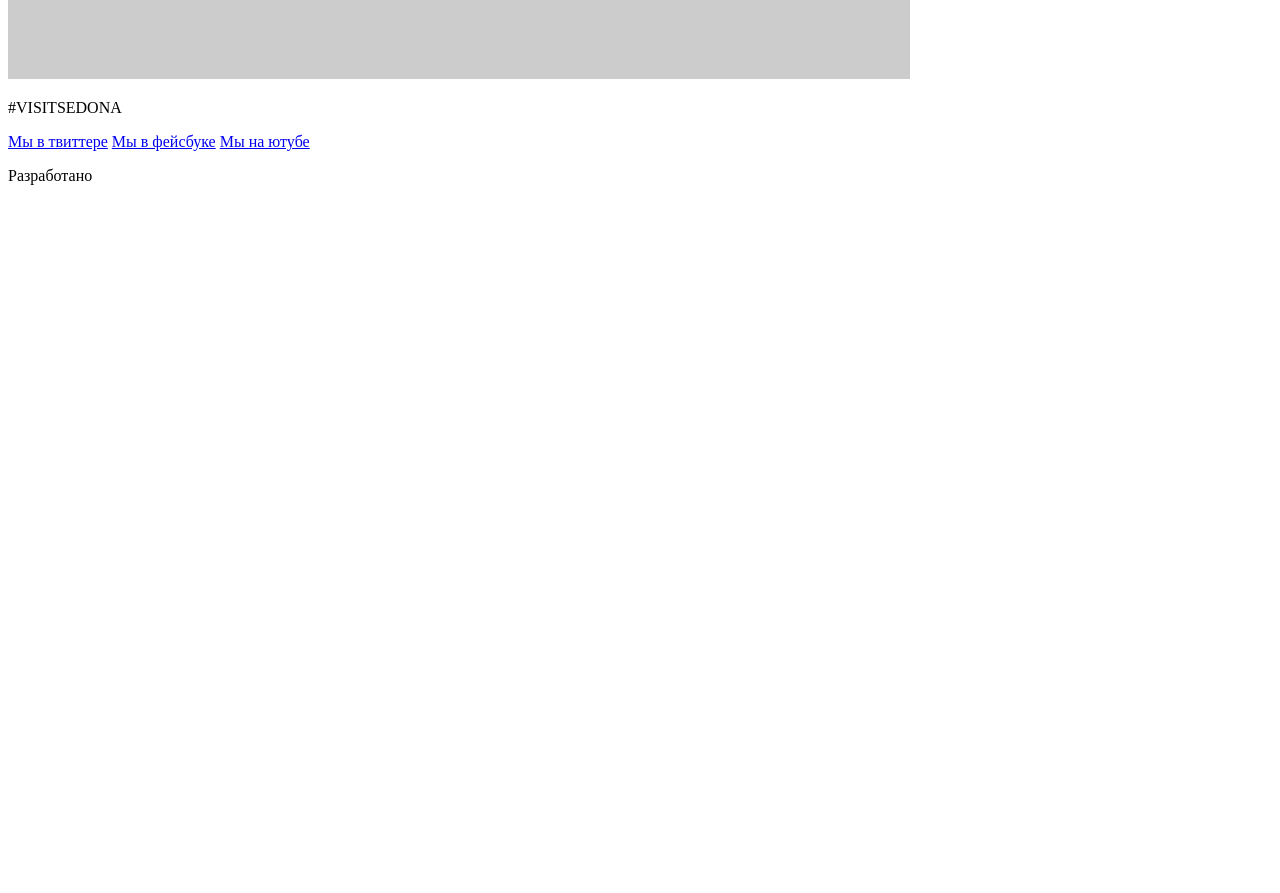
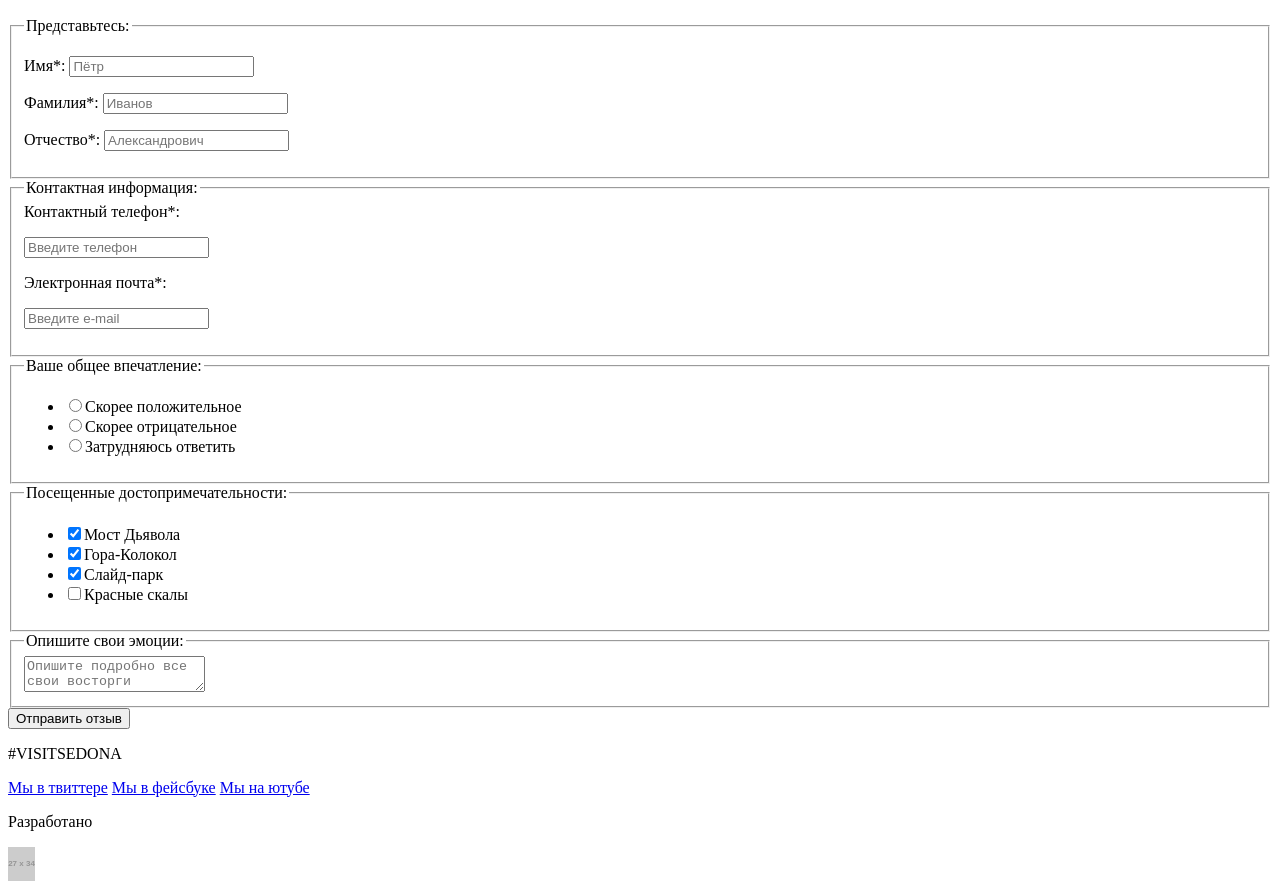
Before and after one commit to DreadRock01/1373593-sedona-20, a website: page source/form.html in a window 1280 px wide. Shown: the part 348-1241 px from the top of the page. Before the commit the page ends 800 px from the top, so only its background shows below. Drawn offline with Linux system fonts and the light colour scheme; placeholder pictures from the web are drawn by us.

Commit message:
Заверстал форму отзыва

```diff
--- a/source/form.html
+++ b/source/form.html
@@ -1,22 +1,22 @@
 <!DOCTYPE html>
-<html class="page" lang="ru">
+<html lang="ru">
 
 <head>
   <meta charset="utf-8">
   <title>HTML Academy: Седона</title>
 </head>
 
-<body class="page__body">
-  <header class="page-header">
+<body class="body">
+  <header class="header">
     <nav class="nav">
-      <div class="nav__wrapper">
-        <ul class="nav__list site-list">
-          <li class="site-list__item"><a href="index.html">Главная</a></li>
-          <li class="site-list__item"><a href="photo.html">Фото и видео</a></li>
-          <li class="site-list__item"><a href="form.html">Форма отзыва</a></li>
-          <li class="site-list__item"><a href="https://htmlacademy.ru/intensive/adaptive">Html academy</a></li>
-        </ul>
-        <a class="page-header__logo" href="index.html">
+      <ul class="nav-list">
+        <li class="nav-list__item"><a href="index.html">Главная</a></li>
+        <li class="nav-list__item"><a href="photo.html">Фото и видео</a></li>
+        <li class="nav-list__item"><a href="form.html">Форма отзыва</a></li>
+        <li class="nav-list__item"><a href="https://htmlacademy.ru/intensive/adaptive">Html academy</a></li>
+      </ul>
+      <div class="logo-image">
+        <a class="logo-image__link" href="index.html">
           <img src="https://via.placeholder.com/101x84" width="101" height="84" alt="Седона">
         </a>
       </div>
@@ -26,24 +26,103 @@
     </nav>
   </header>
 
-  <main class="page-main">
-    <section class="top-image">
-      <img src="https://via.placeholder.com/902x214" alt="Welcome">
+  <main class="main">
+    <section class="hero">
+      <h2 class="hero__title">Оставьте свой отзыв</h2>
+      <p class="hero__subtitle">Помогите нашим отелям стать лучше! Оставьте отзыв о них, а также о посещенных вами
+        достопримечательностях</p>
+    </section>
+
+    <section class="section-form">
+      <h2 class="visually-hidden">Оставьте отзыв о вашей поездке</h2>
+      <form class="form" action="https://echo.htmlacademy.ru" method="post">
+        <fieldset class="form__fieldset-name">
+          <legend class="form__legend">Представьтесь:</legend>
+          <p class="name-box">
+            <label class="label-name" for="name">Имя*:</label>
+            <input class="input-name" id="name" name="name" type="text" placeholder="Пётр">
+          </p>
+          <p class="name-box">
+            <label class="label-name" for="surname">Фамилия*:</label>
+            <input class="input-name" id="surname" name="surname" type="text" placeholder="Иванов">
+          </p>
+          <p class="name-box">
+            <label class="label-name" for="patronymic">Отчество*:</label>
+            <input class="input-name" id="patronymic" name="patronymic" type="text" placeholder="Александрович">
+          </p>
+        </fieldset>
+
+        <fieldset class="form__fieldset-contacts">
+          <legend class="form__legend">Контактная информация:</legend>
+          <label class="label-contacts" for="tel">Контактный телефон*:</label>
+          <p class="contacts-box">
+            <input class="input-contacts" id="tel" name="tel" type="tel" placeholder="Введите телефон">
+          </p>
+          <label class="label-contacts" for="email">Электронная почта*:</label>
+          <p class="contacts-box">
+            <input class="input-contacts" id="email" name="email" type="email" placeholder="Введите e-mail">
+          </p>
+        </fieldset>
+
+        <fieldset class="form__fieldset-radio">
+          <legend class="form__legend">Ваше общее впечатление:</legend>
+          <ul class="radio-list">
+            <li class="radio-list__item">
+              <label tabindex="0"><input type="radio" name="impression" id="good" value="good">Скорее
+                положительное</label>
+            </li>
+            <li class="radio-list__item">
+              <label tabindex="0"><input type="radio" name="impression" id="bad" value="bad">Скорее
+                отрицательное</label>
+            </li>
+            <li class="radio-list__item">
+              <label tabindex="0"><input type="radio" name="impression" id="unknown" value="unknown">Затрудняюсь
+                ответить</label>
+            </li>
+          </ul>
+        </fieldset>
+
+        <fieldset class="form__fieldset-checkbox">
+          <legend class="form__legend">Посещенные достопримечательности:</legend>
+          <ul class="checkbox-list">
+            <li class="checkbox-list__item">
+              <label tabindex="0"><input type="checkbox" name="place-bridge" id="bridge" checked>Мост Дьявола</label>
+            </li>
+            <li class="checkbox-list__item">
+              <label tabindex="0"><input type="checkbox" name="place-mountain" id="mountain"
+                  checked>Гора-Колокол</label>
+            </li>
+            <li class="checkbox-list__item">
+              <label tabindex="0"><input type="checkbox" name="place-park" id="park" checked>Слайд-парк</label>
+            </li>
+            <li class="checkbox-list__item">
+              <label tabindex="0"><input type="checkbox" name="place-rocks" id="rocks">Красные скалы</label>
+            </li>
+          </ul>
+        </fieldset>
+
+        <fieldset class="form__fieldset-textarea">
+          <legend class="form__legend">Опишите свои эмоции:</legend>
+          <textarea class="feedback-textarea" name="text" id="feedback-text"
+            placeholder="Опишите подробно все свои восторги"></textarea>
+        </fieldset>
+
+        <button class="form__btn" type="submit">Отправить отзыв</button>
+      </form>
     </section>
   </main>
 
-  <footer class="page-footer">
-    <div class="page-footer__wrapper">
-      <p class="page-footer__hashtag">#VISITSEDONA</p>
-      <div class="page-footer__social social">
-        <a href="#" class="social__link social__link--twitter">Мы в твиттере</a>
-        <a href="#" class="social__link social__link--facebook">Мы в фейсбуке</a>
-        <a href="#" class="social__link social__link--youtube">Мы на ютубе</a>
-      </div>
-      <div class="page-footer__copyright copyright">
-        <p class="copyright__text">Разработано</p>
-        <a class="copyright__link" href="https://htmlacademy.ru/intensive/adaptive"></a>
-      </div>
+  <footer class="footer">
+    <p class="footer__hashtag">#VISITSEDONA</p>
+    <div class="social">
+      <a href="#" class="social__link--twitter">Мы в твиттере</a>
+      <a href="#" class="social__link--facebook">Мы в фейсбуке</a>
+      <a href="#" class="social__link--youtube">Мы на ютубе</a>
+    </div>
+    <div class="copyright">
+      <p class="copyright__text">Разработано</p>
+      <a class="copyright__link" href="https://htmlacademy.ru/intensive/adaptive"><img
+          src="https://via.placeholder.com/27x34" alt="HtmlAcademy"></a>
     </div>
   </footer>
 </body>
```
